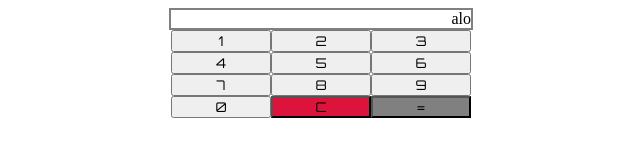
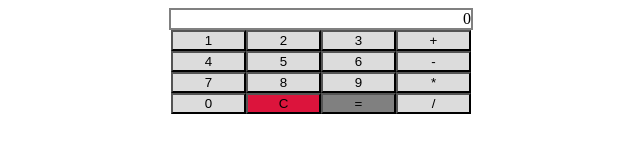
Before and after one commit to inonhere/calculator, a plain HTML site: page index.html in a window 1280 px wide. Shown: the whole page, without its empty margins (319-959 px from the left). Drawn offline with Linux system fonts and the light colour scheme.

Commit message:
add a addition function

```diff
--- a/index.html
+++ b/index.html
@@ -14,14 +14,14 @@
 <body>
     <div class="container">
         <div class="top">
-            <div class="display">alo</div>
+            <div class="display"></div>
         </div>
     </div>
     <div class="container">
     <div class="bottom">
-        <button>1</button>
-        <button>2</button>
-        <button>3</button>
+        <button onclick="numUno()">1</button>
+        <button onclick="numDos()">2</button>
+        <button onclick="numTres()">3</button>
         <button>4</button>
         <button>5</button>
         <button>6</button>
@@ -29,8 +29,14 @@
         <button>8</button>
         <button>9</button>
         <button>0</button>
-        <button id="borrar">C</button>
-        <button id="igualdad">=</button>
+        <button onclick="borrar()" id="borrar">C</button>
+        <button onclick="igualdad()" id="igualdad">=</button>
+    </div>
+    <div class="bottomRight">
+        <button onclick="sumar()">+</button>
+        <button>-</button>
+        <button>*</button>
+        <button>/</button>
     </div>
     </div>
 </body>
--- a/script.js
+++ b/script.js
@@ -0,0 +1,64 @@
+const mostrar = document.querySelector('.display');
+mostrar.textContent = '0'
+let number = {
+    x: null,
+    y: null
+};
+
+let operador = null
+
+let numbers = []
+
+
+function numUno(){
+    numbers.push(1);
+    mostrar.textContent = numbers.join("");
+}
+
+function numDos(){
+    numbers.push(2);
+    mostrar.textContent = numbers.join("");
+}
+
+function sumar() {
+   alo = numbers.join("");
+   numbers = []
+   mostrar.textContent = 'Prueba'
+   if (number.x === null){
+    number.x = alo;
+   }
+   else if (number.y === null){
+    number.y = alo;
+   }
+   console.log(number)
+   operador = 'mas'
+}
+
+function igualdad() {
+    if (operador === 'mas'){
+        resultado = number.x + number.y;
+        mostrar.textContent = resultado;
+        number.y = null;
+        number.x = null;
+    }
+
+}
+
+
+function borrar() {
+    numbers = []
+    number.x = null;
+    number.y = null;
+    mostrar.textContent = '0'
+}
+
+/*
+function sumar() {
+let sumador = 0;
+for (let i = 0; i < numbers.length; i++){
+    sumador += numbers[i];
+    mostrar.textContent = sumador;
+}
+numbers = []
+}
+*/
--- a/style.css
+++ b/style.css
@@ -14,15 +14,21 @@
     grid-template-rows: repeat(3, 1fr);
 }
 
-button {
-    width: 100px;
-    font-family: 'Orbitron';
+.bottomRight {
+    display: grid;
+    grid-template-columns: repeat(1, 1fr);
+    grid-template-rows: repeat(1, 1fr);
 }
 
 .display {
     text-align: right;
     width: 300px;
     border: 2px solid gray;
+}
+
+button {
+    width: 75px;
+    background-color: gainsboro;
 }
 
 #borrar {
```
